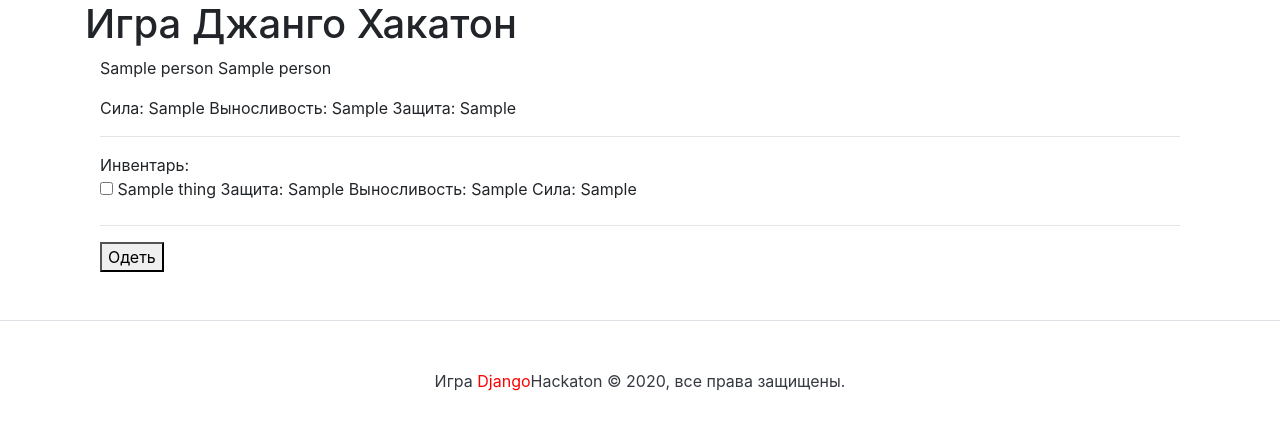
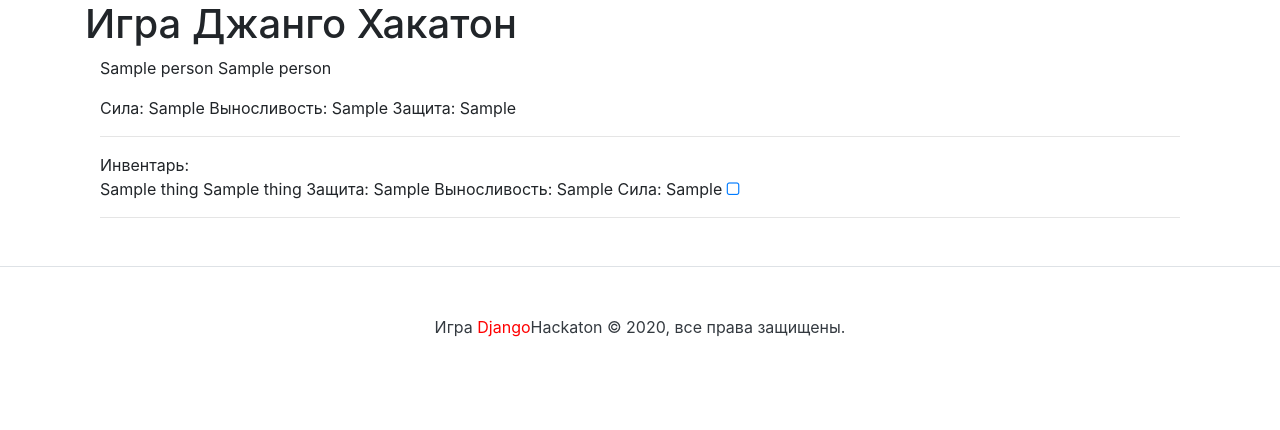
Before and after one commit to EugeneSal/HackatonDjango, a Django app: template hackaton/game/templates/person_detail.html in a window 1280 px wide. Shown: the part 56-486 px from the top of the page. Run offline with Django 3.2, Linux system fonts and the light colour scheme; the template is opened without the code that fills it: most values are stand-ins (such as "Sample title", 1, 10 or a date in 2020); some libraries are stand-ins or nearby versions.

Commit message:
начало, рефакторинг, поменял названия, убрал лишнее

```diff
--- a/hackaton/game/models.py
+++ b/hackaton/game/models.py
@@ -8,6 +8,9 @@ class Heroes(models.Model):
     hero_strength = models.IntegerField(default=40)
     hero_stamina = models.IntegerField(default=80)
     hero_armor = models.IntegerField(default=30)
+
+    class Meta:
+        ordering = ('name_class',)
 
 
 class Paladin(Heroes):
--- a/hackaton/game/templates/person_detail.html
+++ b/hackaton/game/templates/person_detail.html
@@ -2,46 +2,37 @@
 {% block title %}Игра Джанго Хакатон{% endblock %}
 {% block header %}Игра Джанго Хакатон{% endblock %}
 {% block content %}
-  <div class="container" xmlns="http://www.w3.org/1999/html">
+  <div class="container">
 
-    <p>{{ person.name}} {{ person.nick_name }}</p>
-    <p>Сила: {{ person.hero_strength }}
-       Выносливость: {{ person.hero_stamina }}
-       Защита: {{ person.hero_armor }}</p>
+    <p>{{ person.name }} {{ person.nick_name }}</p>
+    <p>
+      Сила: {{ person.hero_strength }}
+      Выносливость: {{ person.hero_stamina }}
+      Защита: {{ person.hero_armor }}
+    </p>
     <hr>
-    Инвентарь:<br>
-   <form method="post">
+    Инвентарь:
+    <br>
+    {{ thing }}
 
-    {% for thing in things %}
-{#  <form action="{% url 'use' person.id thing.id %}" method="post">#}
-  {% csrf_token %}
-{##}
-{#      <div class="form-check form-check-inline"> {{ thing }}#}
-{#<input class="form-check-input" type="ToggleButton" id="inlineCheckbox1" value="1">#}
-{#<label class="form-check-label"></label>#}
-{#</div>#}
-{##}
-{#<input type="checkbox" class="form-check-input" href="{% url 'use' person.id thing.id %}"#}
-{#        data-toggle="button" aria-pressed="false">#}
-{#            Single#}
-{#</input>#}
-<label>
-  <input class="checkbox" type="checkbox" href="{% url 'use' person.id thing.id %}">
-  <span class="fake-checkbox"></span> {{ thing }}
-</label>
-{#      <div class="checkbox-row">{{ thing }}#}
-{#        <input type="checkbox">#}
-{#        <label class="CheckboxLabel" for="id_used">Used</label>#}
-{#      </div>#}
-{# name="used" id="id_used"#}
-      Защита: {{ thing.thing_armor }}   Выносливость:
+    {% for thing in things %} {{ thing }}
+
+      Защита:
+      {{ thing.thing_armor }}
+      Выносливость:
       {{ thing.thing_stamina }}
-      Сила: {{ thing.thing_strength }}
+      Сила:
+      {{ thing.thing_strength }}
 
-<hr>
+      {% if thing.used %}
+        <a href="{% url 'take_off' person.id thing.id %}" role="button">
+          <i class="fa fa-check-square-o" aria-hidden="true"></i></a>
+      {% else %}
+        <a href="{% url 'put_on' person.id thing.id %}" role="button">
+          <i class="fa fa-square-o" aria-hidden="true"></i></a>
+      {% endif %}
+      <hr>
     {% endfor %}
-  <button type="submit">Одеть</button>
-</form>
 
   </div>
 {% endblock %}
```
Also changed, not shown: hackaton/game/urls.py (+8 -4 lines), hackaton/game/views.py (+4 -17 lines).
